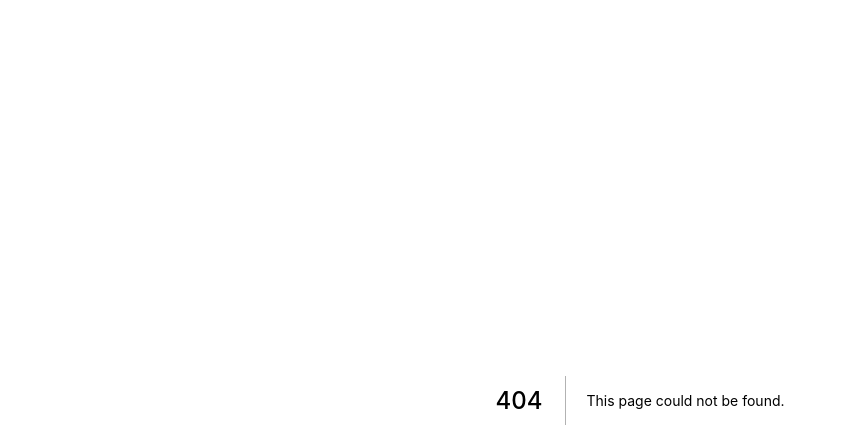
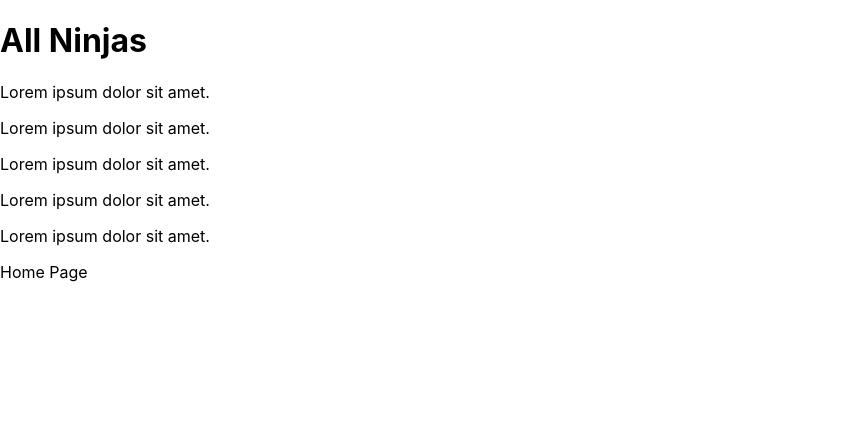
Before and after one commit to habib610/next-js-project, a Next.js app: page /ninjas in a window 1280 px wide. Before the commit this address had no page. Shown: the top 448 px of the page, without its empty margins (0-847 px from the left). Built offline with nearby package versions, Linux system fonts and the light colour scheme.

Commit message:
routing-pages-or-linking

```diff
--- /dev/null
+++ b/pages/ninjas/index.js
@@ -0,0 +1,18 @@
+import Link from 'next/link';
+import React from 'react';
+
+const Ninjas = () => {
+    return (
+        <div>
+            <h1>All Ninjas</h1>
+            <p>Lorem ipsum dolor sit amet.</p>
+            <p>Lorem ipsum dolor sit amet.</p>
+            <p>Lorem ipsum dolor sit amet.</p>
+            <p>Lorem ipsum dolor sit amet.</p>
+            <p>Lorem ipsum dolor sit amet.</p>
+            <Link href="/"><a>Home Page</a></Link>
+        </div>
+    );
+};
+
+export default Ninjas;
```
Also changed, not shown: components/Header.js (+4 -4 lines).
